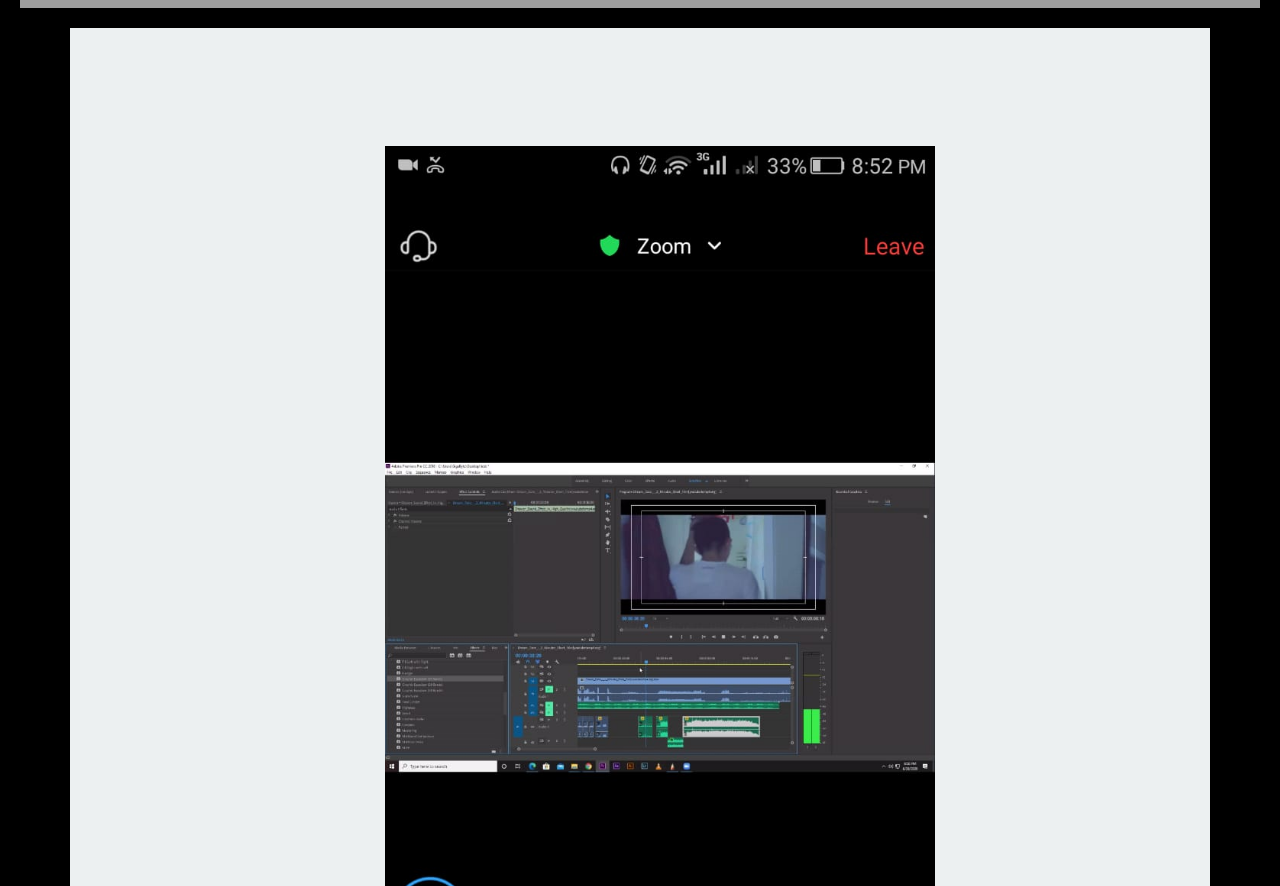
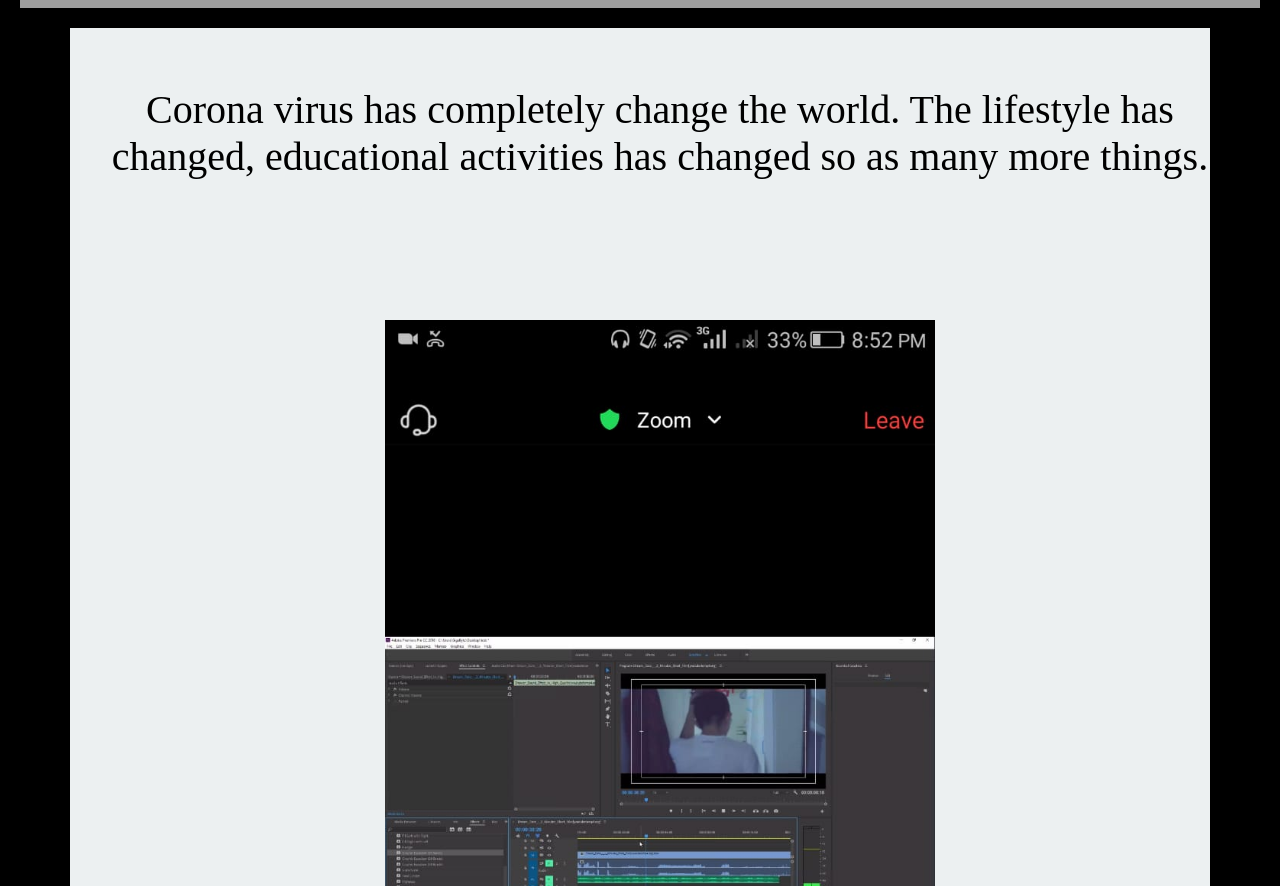
Before and after one commit to Abdullah245/GitHub, a plain HTML site: page index.html in a window 1280 px wide. Shown: the part 942-1828 px from the top of the page. Drawn offline with Linux system fonts and the light colour scheme; grey boxes are pictures that could not be loaded.

Commit message:
first commit

```diff
--- a/index.html
+++ b/index.html
@@ -19,6 +19,7 @@
 
 			<div >
 				<ul class="ul"><br>
+					<p class="center_text">Corona virus has completely change the world. The lifestyle has changed, educational activities has changed so as many more things.</p>
 					<li><img style="padding-top: 100px;" class="images" src="Pic (1).jpg"></li>
 					<p class="center_text">Online Classes</p>
 					<p class="text">Taking online classes from home</p>
```
